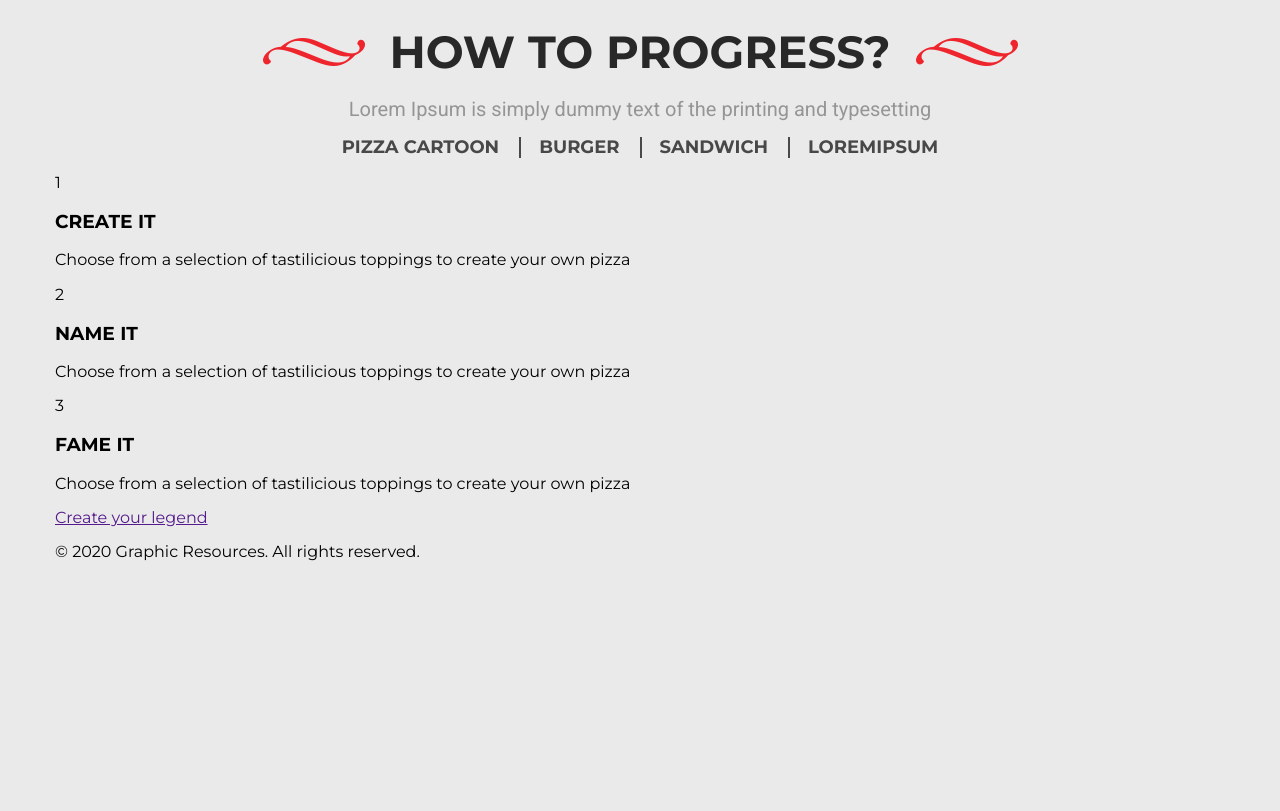
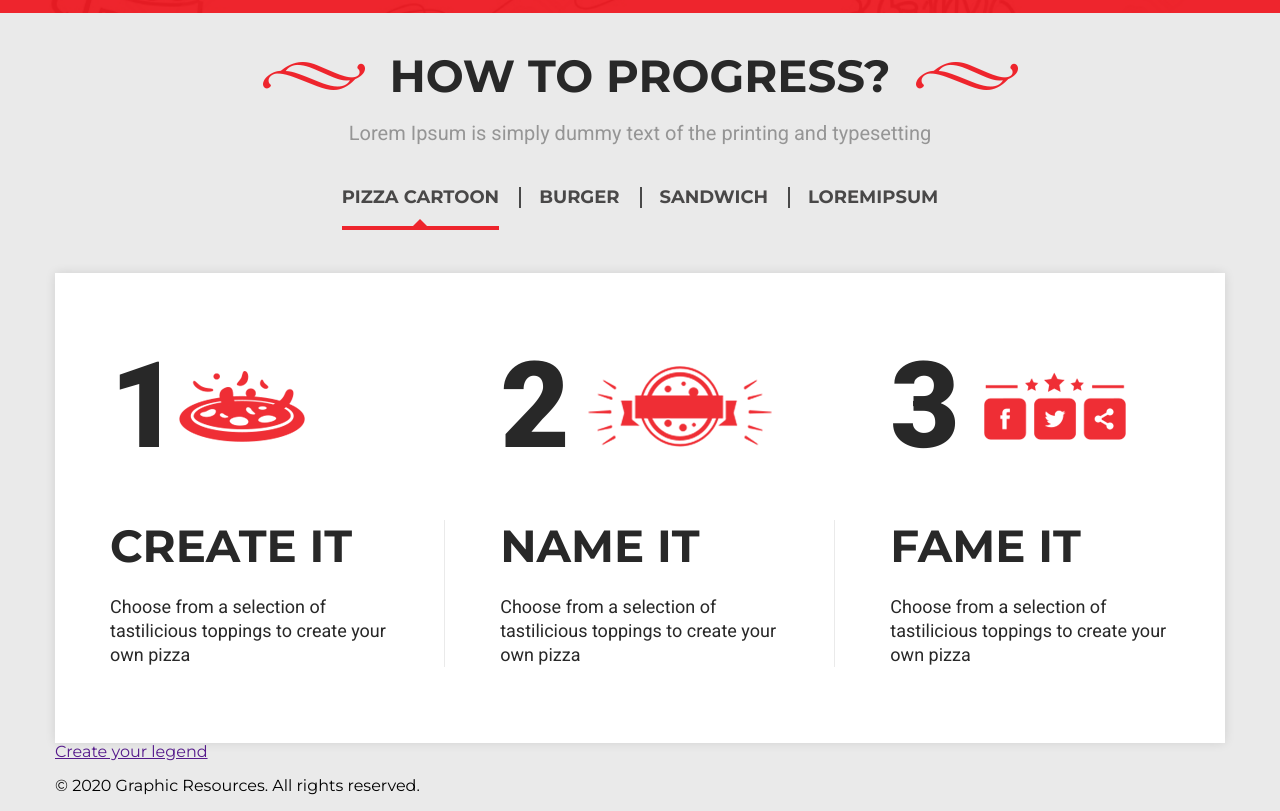
Before and after one commit to TungusSs/MonkeySee-Site, a plain HTML site: page index.html in a window 1280 px wide. Shown: the part 940-1751 px from the top of the page. Before the commit the page ends 1518 px from the top, so only its background shows below. Drawn offline with Linux system fonts and the light colour scheme.

Commit message:
Added new styles and updated old styles

```diff
--- a/css/style.css
+++ b/css/style.css
@@ -83,11 +83,11 @@ body {
     color: #fff;
     text-decoration: none;
     font-size: 20px;
-    font-weight: 800;
+    font-weight: 700;
     text-transform: uppercase;
     border: 2px solid #fff;
-    padding: 16 px 0;
-    max-width: 190px;
+    padding: 12px 0;
+    max-width: 188px;
     text-align: center;
 }
 .h2 {
@@ -128,6 +128,8 @@ body {
     justify-content: center;
     list-style-type: none;
     padding-left: 0;
+    margin-top: 42px;
+    margin-bottom: 65px;
 }
 .menu > li {
     padding-left: 20px;
@@ -152,7 +154,87 @@ body {
     font-size: 18px;
     font-weight: 700;
     text-transform: uppercase;
+    padding-bottom: 18px;
 }
 .menu > li > a.active {
-    border-bottom: 4 px solid #ee252d;
+    border-bottom: 4px solid #ee252d;
+    position: relative;
 }
+.menu > li > a.active::before {
+    content: '';
+    position: absolute;
+    left: 0;
+    right: 0;
+    bottom: 0;
+    margin: 0 auto;
+    display: block;
+    width: 0;
+    height: 0;
+    border: 7px solid transparent;
+    border-bottom: 7px solid #ee252d;
+}
+.box {
+    background-color: #fff;
+    box-shadow: 0px 0px 10px 0px rgba(0, 0, 0, 0.11);
+    display: flex;
+    justify-content: space-between;
+}
+.box-item {
+    padding: 64px 0 58px 55px;
+    box-sizing: content-box;
+}
+.number {
+    font-family: 'Roboto', sans-serif;
+    font-size: 120px;
+    font-weight: 900;
+    position: relative;
+    margin-bottom: 0;
+    margin-top: 0;
+    color: #282828;
+    margin-bottom: 20px;
+}
+.number::after {
+    content: '';
+    display: block;
+    position: absolute;
+}
+.number-one::after {
+    background-image: url(../image/icon01.png);
+    width: 126px;
+    height: 71px;
+    left: 69px;
+    top: calc(50% - 35px);
+}
+.number-two::after {
+    background-image: url(../image/icon02.png);
+    width: 184px;
+    height: 81px;
+    left: 88px;
+    top: calc(50% - 40px);
+}
+.number-three::after {
+    background-image: url(../image/icon03.png);
+    width: 142px;
+    height: 68px;
+    left: 94px;
+    top: calc(50% - 34px);
+}
+.box-text {
+    border-right: 1px solid #eaeaea;
+    padding-right: 55px;
+}
+.box-item:last-child .box-text {
+    border-right: none;
+}
+.box-text h3 {
+    font-size: 45px;
+    color: #282828;
+    margin-bottom: 23px;
+}
+.box-text p {
+    font-family: 'Roboto', sans-serif;
+    font-size: 18px;
+    color: #282828;
+    line-height: 24px;
+    margin-top: 0;
+}
```
